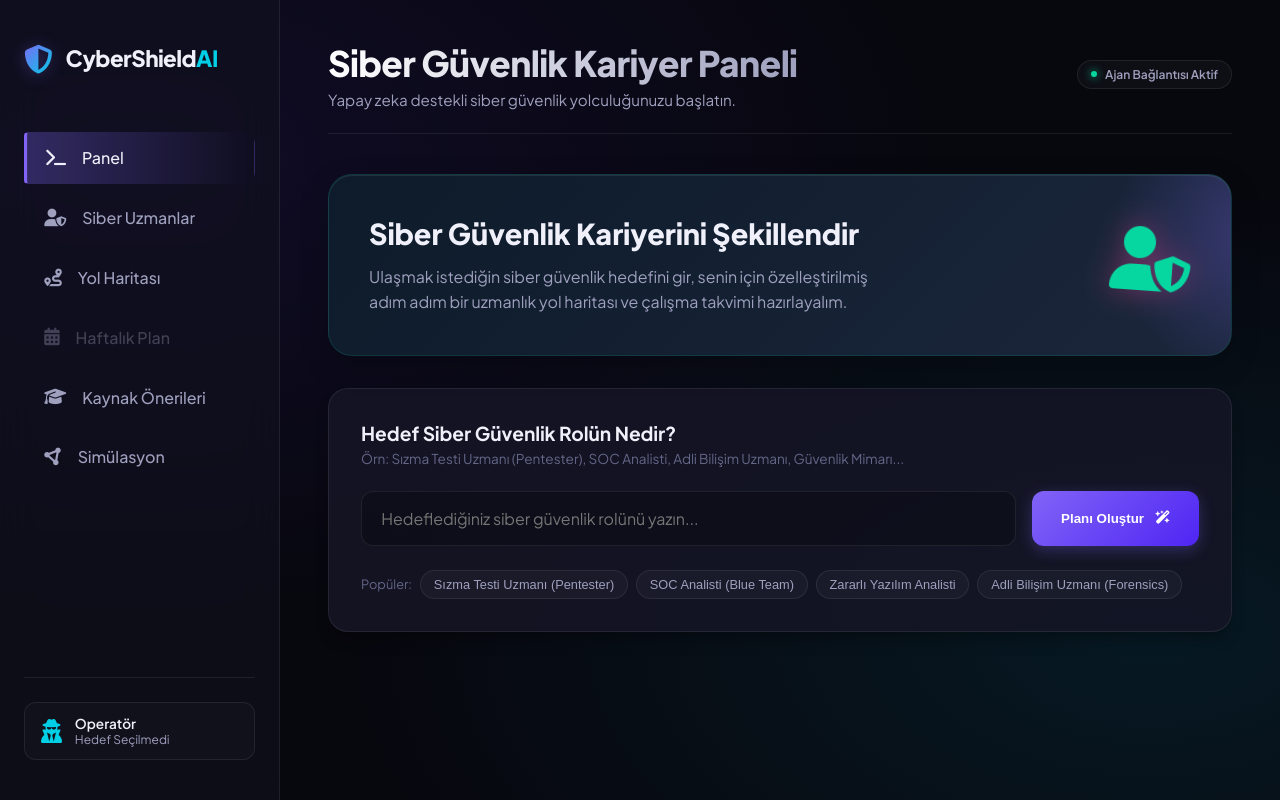
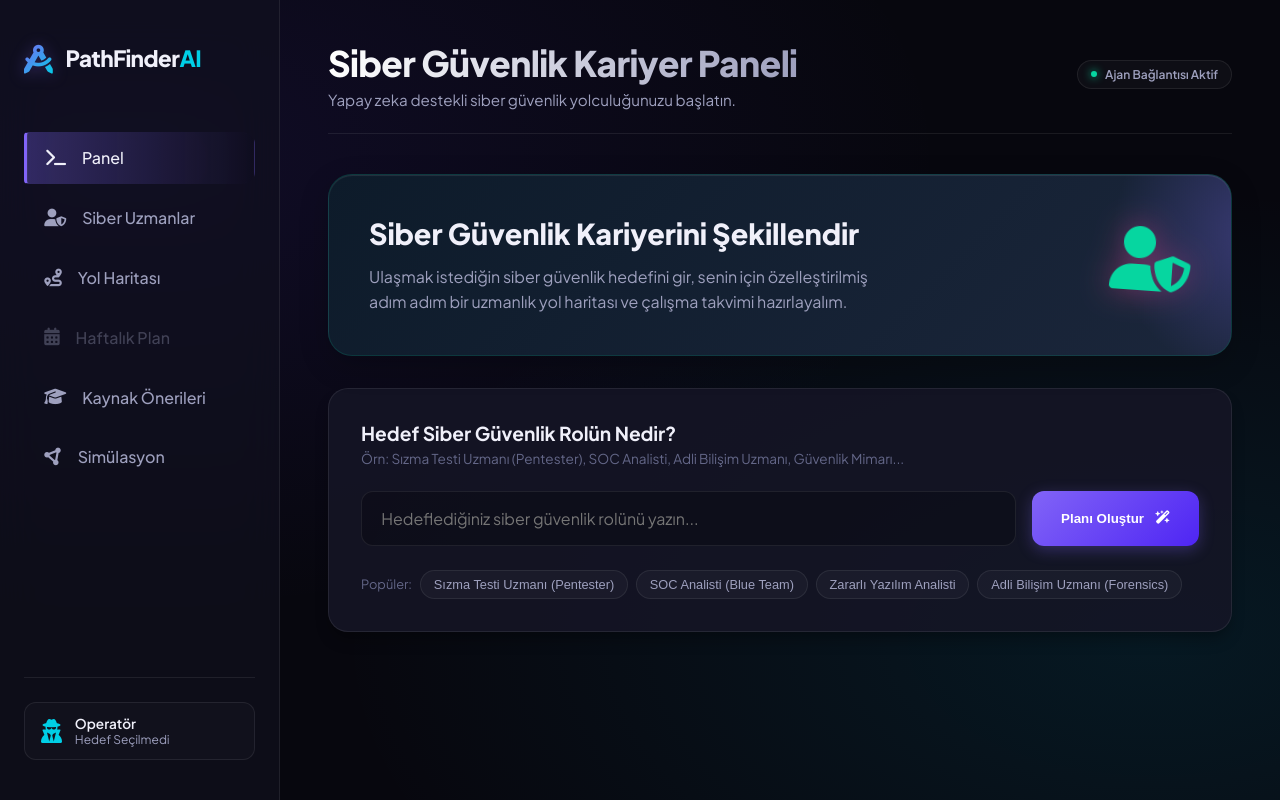
Before and after one commit to Ahmet003-cod/AI_Agent_Planlama_kariyer_planlama, a Flask app: page / in a window 1280 px wide. Run offline with Flask 3, Linux system fonts and the light colour scheme; data that the repository does not hold is empty.

Commit message:
fix: restore project name to PathFinder AI and emphasize codebase security

```diff
--- a/templates/index.html
+++ b/templates/index.html
@@ -3,7 +3,7 @@
 <head>
     <meta charset="UTF-8">
     <meta name="viewport" content="width=device-width, initial-scale=1.0">
-    <title>CyberShield AI - Siber Güvenlik Kariyer Planlayıcı</title>
+    <title>PathFinder AI - Siber Güvenlik Kariyer Planlayıcı</title>
     <!-- Google Fonts -->
     <link rel="preconnect" href="https://fonts.googleapis.com">
     <link rel="preconnect" href="https://fonts.gstatic.com" crossorigin>
@@ -18,8 +18,8 @@
         <!-- Sidebar Navigation -->
         <aside class="sidebar">
             <div class="logo-container">
-                <div class="logo-icon" style="color: #06d6a0;"><i class="fa-solid fa-shield-halved"></i></div>
-                <div class="logo-text">CyberShield<span>AI</span></div>
+                <div class="logo-icon"><i class="fa-solid fa-compass-drafting"></i></div>
+                <div class="logo-text">PathFinder<span>AI</span></div>
             </div>
 
             <nav class="nav-menu">
@@ -172,7 +172,7 @@
                                     <div class="expert-icon"><i class="fa-solid fa-cloud-shield"></i></div>
                                     <div class="expert-details">
                                         <h4>Bulut Güvenliği</h4>
-                                        <p>AWS, Azure, Kubernetes ve güvenli bulut mimarisi.</p>
+                                        <p>AWS, Azure, Google Cloud platformlarında güvenli mimari kurulumu ve konteyner (Docker/Kubernetes) güvenliği.</p>
                                     </div>
                                 </div>
                             </div>
@@ -352,7 +352,7 @@
                 <section id="page-simulation" class="app-page">
                     <div class="section-card">
                         <div class="card-header">
-                            <div class="header-icon" style="color:#06d6a0;"><i class="fa-solid fa-terminal"></i></div>
+                            <div class="header-icon" style="color:var(--secondary);"><i class="fa-solid fa-terminal"></i></div>
                             <div>
                                 <h3>Siber Güvenlik Operasyon Simülatörü</h3>
                                 <p>Gelecekteki siber operasyonlarda kendini gör. Seçtiğin uzmanlık rolünün 5 kritik adımını 15 saniyelik fütüristik HUD ekranında deneyimle.</p>
@@ -369,24 +369,24 @@
                                 <div class="progress-ring-wrapper">
                                     <svg class="progress-ring" width="180" height="180">
                                         <circle class="progress-ring-bg" stroke="rgba(255, 255, 255, 0.05)" stroke-width="8" fill="transparent" r="80" cx="90" cy="90"/>
-                                        <circle class="progress-ring-circle" id="simulation-progress-ring" stroke="#06d6a0" stroke-width="8" fill="transparent" r="80" cx="90" cy="90"/>
+                                        <circle class="progress-ring-circle" id="simulation-progress-ring" stroke="var(--secondary)" stroke-width="8" fill="transparent" r="80" cx="90" cy="90"/>
                                     </svg>
-                                    <div class="timer-display" id="simulation-timer-text" style="color:#06d6a0; text-shadow:0 0 10px rgba(6, 214, 160, 0.3);">15s</div>
+                                    <div class="timer-display" id="simulation-timer-text">15s</div>
                                 </div>
-                                <button id="btn-start-simulation" class="btn-primary" style="width:100%; justify-content:center; margin-top:1.5rem; background:#06d6a0; color:#0d1b2a;">
+                                <button id="btn-start-simulation" class="btn-primary" style="width:100%; justify-content:center; margin-top:1.5rem;">
                                     <i class="fa-solid fa-play"></i>
                                     <span>Simülasyonu Başlat</span>
                                 </button>
                             </div>
 
-                            <div class="simulation-console-panel" style="border: 1px solid rgba(6, 214, 160, 0.25);">
+                            <div class="simulation-console-panel">
                                 <div class="console-header">
                                     <span class="dot red"></span>
                                     <span class="dot yellow"></span>
                                     <span class="dot green"></span>
-                                    <span class="console-title">CyberShield SOC HUD Console v3.1</span>
+                                    <span class="console-title">PathFinder HUD Console v2.0</span>
                                 </div>
-                                <div class="console-body" id="simulation-console-log-area" style="color: #06d6a0;">
+                                <div class="console-body" id="simulation-console-log-area">
                                     <div class="console-line system-line">> SOC Kapsülü başlatılmaya hazır. Hedef rol yüklendi.</div>
                                     <div class="console-line system-line">> Simülasyonu başlat butonuna basarak 15 saniyelik siber operasyon deneyimini başlatın...</div>
                                 </div>
@@ -394,13 +394,13 @@
                         </div>
 
                         <!-- Success Badge Reward Card -->
-                        <div class="badge-reward-card" id="simulation-reward-badge-card" style="display: none; border: 1px solid rgba(6, 214, 160, 0.25);">
-                            <div class="badge-glow-effect" style="background: radial-gradient(circle, rgba(6, 214, 160, 0.08) 0%, transparent 60%);"></div>
-                            <div class="badge-icon" style="color: #06d6a0; text-shadow: 0 0 20px rgba(6, 214, 160, 0.4);"><i class="fa-solid fa-shield-halved"></i></div>
+                        <div class="badge-reward-card" id="simulation-reward-badge-card" style="display: none;">
+                            <div class="badge-glow-effect"></div>
+                            <div class="badge-icon"><i class="fa-solid fa-award"></i></div>
                             <h3 id="simulation-reward-title">Siber Operasyon Başarılı!</h3>
                             <p id="simulation-reward-desc">Siber Güvenlik Uzmanı simülasyonunu başarıyla tamamladınız. Bugün hedefinize 1 adım daha yaklaştınız!</p>
                             <div class="badge-footer" style="margin-top: 1.5rem;">
-                                <button class="btn-primary" id="btn-simulation-go-roadmap" style="margin: 0 auto; background:#06d6a0; color:#0d1b2a;">Çalışmaya Başla (Yol Haritası)</button>
+                                <button class="btn-primary" id="btn-simulation-go-roadmap" style="margin: 0 auto;">Çalışmaya Başla (Yol Haritası)</button>
                             </div>
                         </div>
                     </div>
@@ -443,8 +443,8 @@
     <!-- Loading Overlay -->
     <div class="loading-overlay" id="loading-spinner">
         <div class="spinner-container">
-            <div class="spinner" style="border-top: 3px solid #06d6a0;"></div>
-            <p id="loading-text" style="color: #06d6a0;">Siber Ajanlar Analiz Yapıyor...</p>
+            <div class="spinner"></div>
+            <p id="loading-text">Siber Ajanlar Analiz Yapıyor...</p>
         </div>
     </div>
 
```
Also changed, not shown: README.md.
